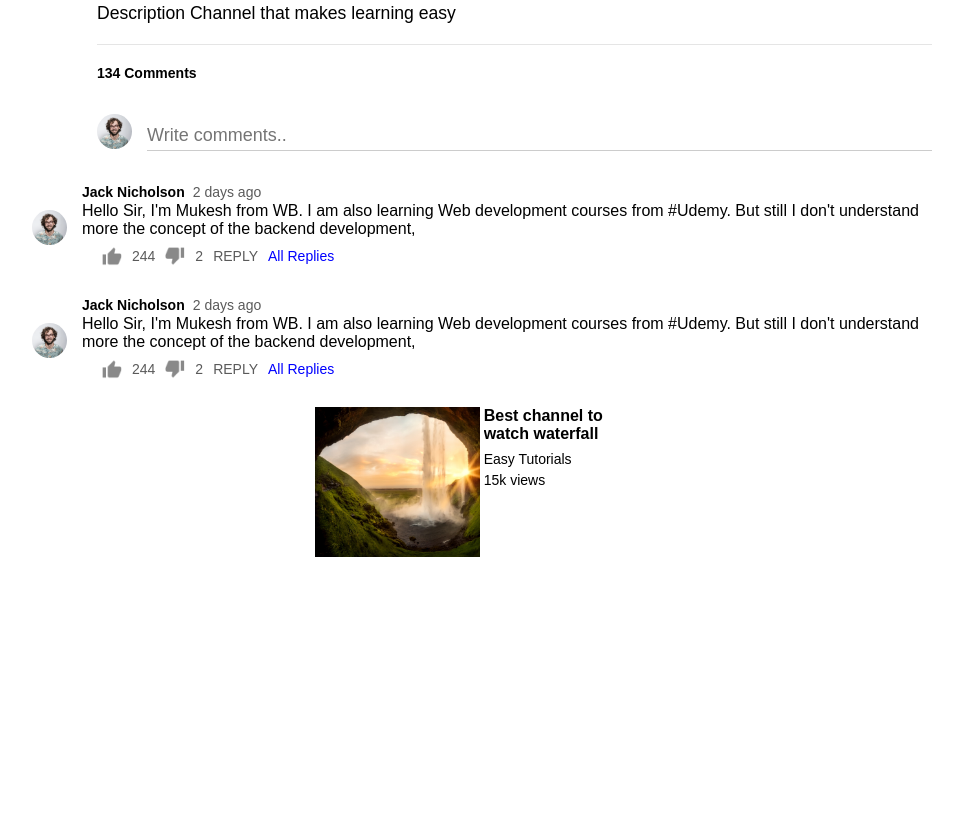
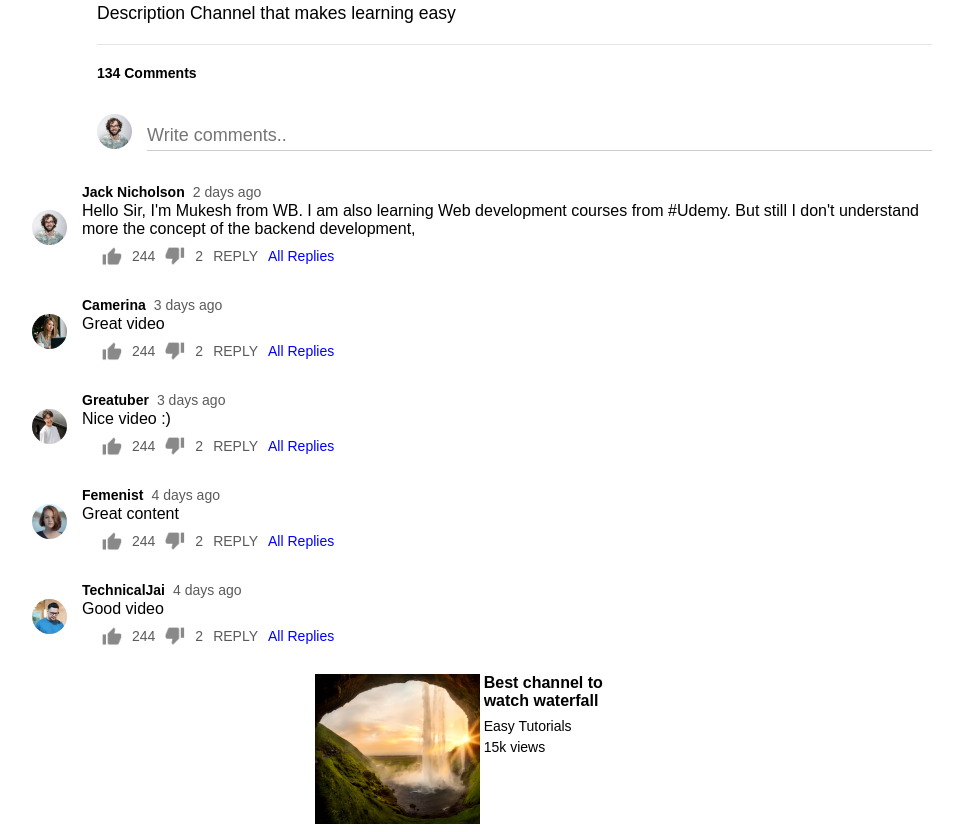
Before and after one commit to anuj-midha247/UTUBE_CLONE, a plain HTML site: page video1.html in a window 1280 px wide. Shown: the part 773-1605 px from the top of the page, without its empty margins (158-1121 px from the left). Before the commit the page ends 1338 px from the top, so only its background shows below. Drawn offline with nearby package versions, Linux system fonts and the light colour scheme; no server answers; files whose address does not match are found by name.

Commit message:
added some hard coded comments

```diff
--- a/video1.html
+++ b/video1.html
@@ -100,13 +100,11 @@
             </div>
 
             <div class="old-comment">
-              <img src="./video_player/images/Jack.png" />
+              <img src="./video_player/images/cameron.png" />
               <div>
-                <h3>Jack Nicholson<span>2 days ago</span></h3>
+                <h3>Camerina<span>3 days ago</span></h3>
                 <p>
-                  Hello Sir, I'm Mukesh from WB. I am also learning Web
-                  development courses from #Udemy. But still I don't understand
-                  more the concept of the backend development,
+                  Great video
                 </p>
 
                 <div class="comment-action">
@@ -118,6 +116,61 @@
                 </div>
               </div>
             </div>
+
+            <div class="old-comment">
+              <img src="./video_player/images/gerard.png" />
+              <div>
+                <h3>Greatuber<span>3 days ago</span></h3>
+                <p>
+                  Nice video :)
+                </p>
+
+                <div class="comment-action">
+                  <img src="./video_player/images/like.png" />
+                  <span>244</span>
+                  <img src="./video_player/images/dislike.png" />
+                  <span> 2</span> <span>REPLY</span>
+                  <a href="">All Replies</a>
+                </div>
+              </div>
+            </div>
+
+            <div class="old-comment">
+              <img src="./video_player/images/megan.png" />
+              <div>
+                <h3>Femenist<span>4 days ago</span></h3>
+                <p>
+                  Great content
+                </p>
+
+                <div class="comment-action">
+                  <img src="./video_player/images/like.png" />
+                  <span>244</span>
+                  <img src="./video_player/images/dislike.png" />
+                  <span> 2</span> <span>REPLY</span>
+                  <a href="">All Replies</a>
+                </div>
+              </div>
+            </div>
+
+            <div class="old-comment">
+              <img src="./video_player/images/tom.png" />
+              <div>
+                <h3>TechnicalJai<span>4 days ago</span></h3>
+                <p>
+                  Good video
+                </p>
+
+                <div class="comment-action">
+                  <img src="./video_player/images/like.png" />
+                  <span>244</span>
+                  <img src="./video_player/images/dislike.png" />
+                  <span> 2</span> <span>REPLY</span>
+                  <a href="">All Replies</a>
+                </div>
+              </div>
+            </div>
+
           </div>
         </div>
 
```
